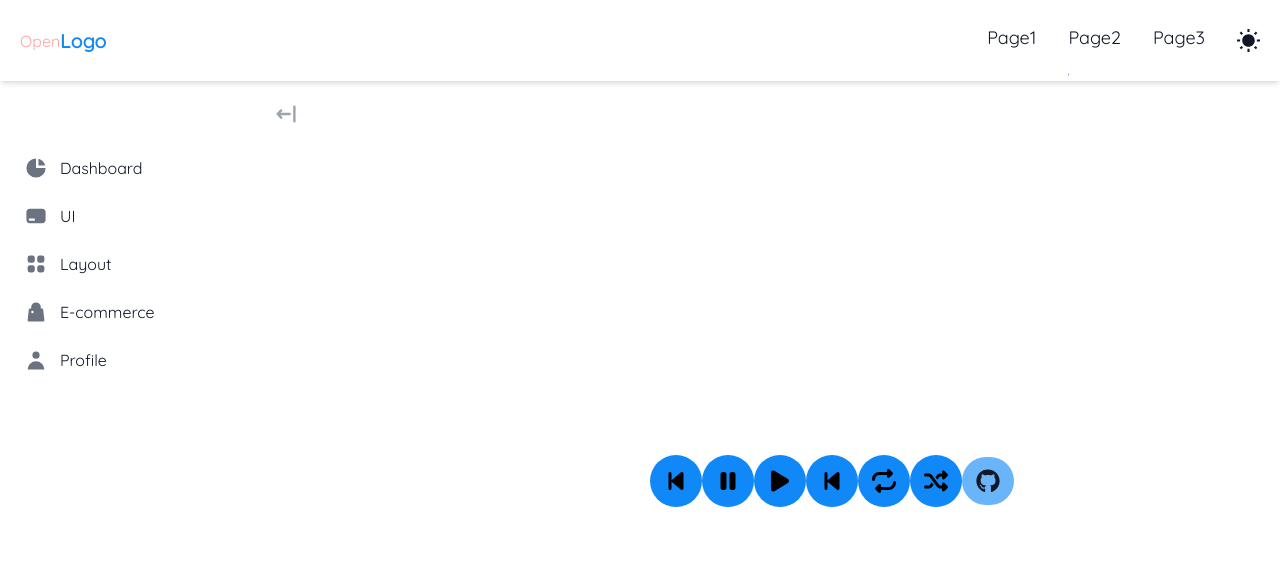
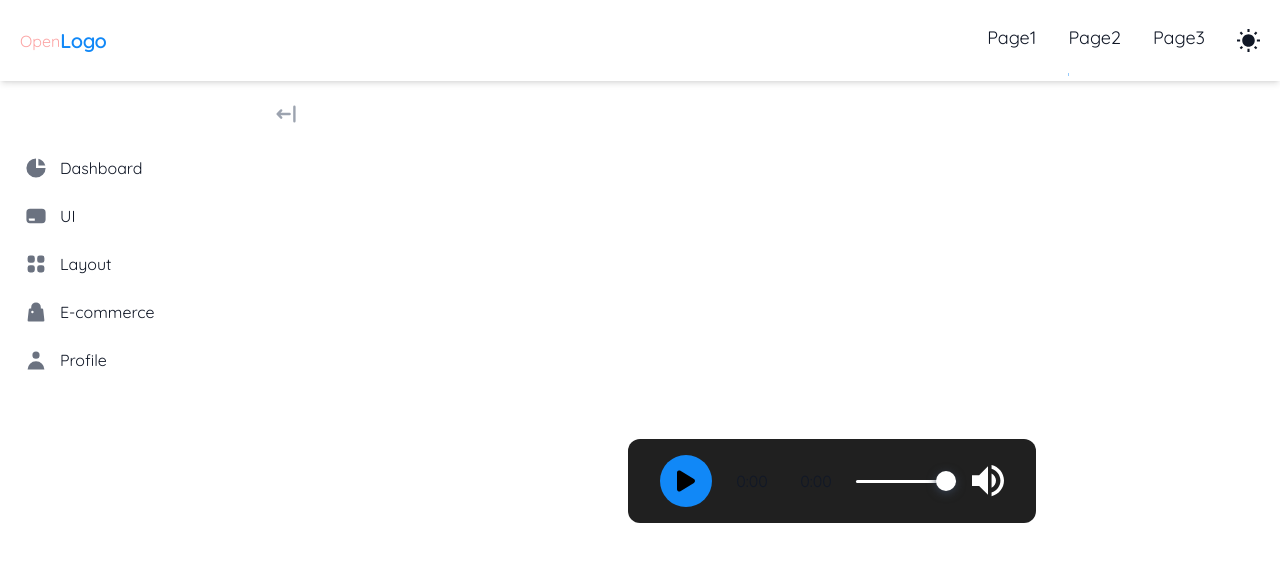
Before and after one commit to brozinsky/app-template, a React (Vite) app: page /audio in a window 1280 px wide. Shown: the top 562 px of the page. Built offline with nearby package versions, Linux system fonts and the light colour scheme.

Commit message:
feat(audio): add audio player functionality

```diff
--- a/src/components/elements/Slider.jsx
+++ b/src/components/elements/Slider.jsx
@@ -1,15 +1,15 @@
-import React from "react";
+import React, {useEffect} from "react";
 import * as SliderElement from "@radix-ui/react-slider";
 
-const Slider = ({defaultValue = [100], ariaLabel="Volume"}) => (
-    <form>
-        <SliderElement.Root className="relative flex items-center select-none touch-none w-[200px] h-5" defaultValue={defaultValue} max={100} step={1} aria-label={ariaLabel}>
+const Slider = ({value, maxValue = 100, width = "w-[200px]", setValue, commitValue, defaultValue = [100], ariaLabel = "Volume"}) => (
+    <>
+        <SliderElement.Root value={value} onValueChange={(x) => setValue(x)} className={`relative flex items-center select-none touch-none ${width} h-5`} defaultValue={defaultValue} max={maxValue} step={1} aria-label={ariaLabel}>
             <SliderElement.Track className="bg-gray-600 relative grow rounded-full h-[3px]">
                 <SliderElement.Range className="absolute bg-white rounded-full h-full" />
             </SliderElement.Track>
             <SliderElement.Thumb className="block w-5 h-5 bg-white shadow-[0_2px_10px] shadow-gray-700 rounded-[10px] hover:bg-gray-300 focus:outline-none focus:shadow-[0_0_0_5px] focus:shadow-gray-600 cursor-pointer" />
         </SliderElement.Root>
-    </form>
+    </>
 );
 
 export default Slider;
--- /dev/null
+++ b/src/components/elements/audio/Player.jsx
@@ -0,0 +1,92 @@
+import React, {useState, useEffect, useRef, useMemo} from "react";
+import Slider from "@/elements/Slider";
+import ButtonIcon from "@/elements/buttons/ButtonIcon";
+import {ReactComponent as PlaySvg} from "@/assets/icons/audio/play.svg";
+import {ReactComponent as PauseSvg} from "@/assets/icons/audio/pause.svg";
+
+const Player = ({src}) => {
+    const playerRef = useRef(null);
+    const speaker = useRef(null);
+    const [isPlaying, setIsPlaying] = useState(false);
+    const [duration, setDuration] = useState(0);
+    const [currentTime, setCurrentTime] = useState([0]);
+    const [timeChange, setTimeChange] = useState([0]);
+    const [volume, setVolume] = useState([100]);
+
+    const [speakerIcon, setSpeakerIcon] = useState(
+        "M14.667 0v2.747c3.853 1.146 6.666 4.72 6.666 8.946 0 4.227-2.813 7.787-6.666 8.934v2.76C20 22.173 24 17.4 24 11.693 24 5.987 20 1.213 14.667 0zM18 11.693c0-2.36-1.333-4.386-3.333-5.373v10.707c2-.947 3.333-2.987 3.333-5.334zm-18-4v8h5.333L12 22.36V1.027L5.333 7.693H0z"
+    );
+
+    // set audio duration when loaded
+    useEffect(() => {
+        playerRef.current.addEventListener("loadeddata", () => {
+            if (duration !== playerRef.current.duration) {
+                setDuration(playerRef.current.duration);
+            }
+        });
+    }, []);
+
+    // handle audio time change when dragged in slider
+    useEffect(() => {
+        console.log(timeChange);
+        playerRef.current.currentTime = timeChange[0];
+    }, [timeChange]);
+
+    // update speaker icon when volume changes
+    useEffect(() => {
+        if (volume[0] >= 50) {
+            setSpeakerIcon(
+                "M14.667 0v2.747c3.853 1.146 6.666 4.72 6.666 8.946 0 4.227-2.813 7.787-6.666 8.934v2.76C20 22.173 24 17.4 24 11.693 24 5.987 20 1.213 14.667 0zM18 11.693c0-2.36-1.333-4.386-3.333-5.373v10.707c2-.947 3.333-2.987 3.333-5.334zm-18-4v8h5.333L12 22.36V1.027L5.333 7.693H0z"
+            );
+        }
+        if (volume[0] < 50 && volume[0] > 5) {
+            setSpeakerIcon("M0 7.667v8h5.333L12 22.333V1L5.333 7.667M17.333 11.373C17.333 9.013 16 6.987 14 6v10.707c2-.947 3.333-2.987 3.333-5.334z");
+        }
+        if (volume[0] <= 5) {
+            setSpeakerIcon("M0 7.667v8h5.333L12 22.333V1L5.333 7.667");
+        }
+    }, [volume]);
+
+    // handle volume change
+    useEffect(() => {
+        playerRef.current.volume = volume[0] / 100;
+    }, [volume]);
+
+    // play / pause audio
+    useEffect(() => {
+        isPlaying ? playerRef.current.play() : playerRef.current.pause();
+    }, [isPlaying]);
+
+    function formatTime(time) {
+        var min = Math.floor(time / 60);
+        var sec = Math.floor(time % 60);
+        return min + ":" + (sec < 10 ? "0" + sec : sec);
+    }
+
+    function muteVolume() {
+        if (volume[0] > 0) {
+            setVolume([0]);
+        } else {
+            setVolume([100]);
+        }
+    }
+
+    return (
+        <div className="flex flex-row gap-4 items-center bg-dark-700 py-4 px-8 rounded-xl">
+            <audio onTimeUpdate={(e) => setCurrentTime([e.target.currentTime])} ref={playerRef} id={`audio`} className="w-full hidden" controls="controls" src={src}>
+                Your browser does not support the HTML5 Audio element.
+            </audio>
+            {isPlaying ? <ButtonIcon icon={<PauseSvg />} onClick={() => setIsPlaying(false)} /> : <ButtonIcon icon={<PlaySvg />} onClick={() => setIsPlaying(true)} />}
+            <div className="w-12 flex justify-center">{currentTime[0] ? formatTime(currentTime[0]) : "0:00"}</div>
+            {duration ? <Slider width="w-[500px]" maxValue={duration} value={currentTime} setValue={setTimeChange} ariaLabel="CurrentTime" /> : null}
+            <div className="w-12 flex justify-center">{duration ? formatTime(duration) : "0:00"}</div>
+            <Slider width="w-[100px]" value={volume} setValue={setVolume} />
+            {/* <div>{volume}%</div> */}
+            <svg onClick={muteVolume} className="w-8 h-8 cursor-pointer" xmlns="http://www.w3.org/2000/svg" width="24" height="24" viewBox="0 0 24 24">
+                <path ref={speaker} id="speaker" fill="#fff" fillRule="evenodd" d={speakerIcon} />
+            </svg>
+        </div>
+    );
+};
+
+export default Player;
--- a/src/components/pages/AudioPage.jsx
+++ b/src/components/pages/AudioPage.jsx
@@ -1,5 +1,6 @@
 import ButtonIcon from "@/elements/buttons/ButtonIcon";
 import Toggle from "@/elements/buttons/Toggle";
+import Player from "@/elements/audio/Player";
 import {ReactComponent as NextSvg} from "@/assets/icons/audio/next.svg";
 import {ReactComponent as PauseSvg} from "@/assets/icons/audio/pause.svg";
 import {ReactComponent as PlaySvg} from "@/assets/icons/audio/play.svg";
@@ -11,13 +12,14 @@ const AudioPage = () => {
     return (
         <>
             <div>
-                <ButtonIcon icon={<NextSvg />} />
+                <Player src={"https://s3-us-west-2.amazonaws.com/s.cdpn.io/355309/Swing_Jazz_Drum.mp3"} />
+                {/* <ButtonIcon icon={<NextSvg />} />
                 <ButtonIcon icon={<PauseSvg />} />
                 <ButtonIcon icon={<PlaySvg />} />
                 <ButtonIcon icon={<PrevSvg />} />
                 <ButtonIcon icon={<RepeatSvg />} />
                 <ButtonIcon icon={<ShuffleSvg />} />
-                <Toggle icon={<ShuffleSvg />} />
+                <Toggle icon={<ShuffleSvg />} /> */}
             </div>
         </>
     );
```
